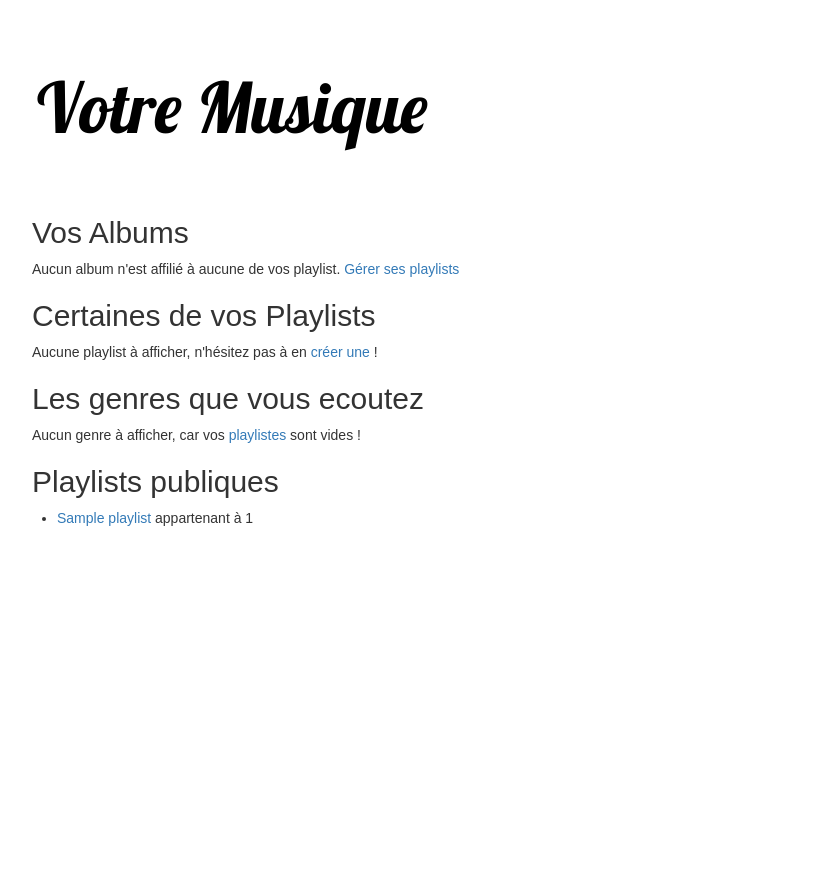
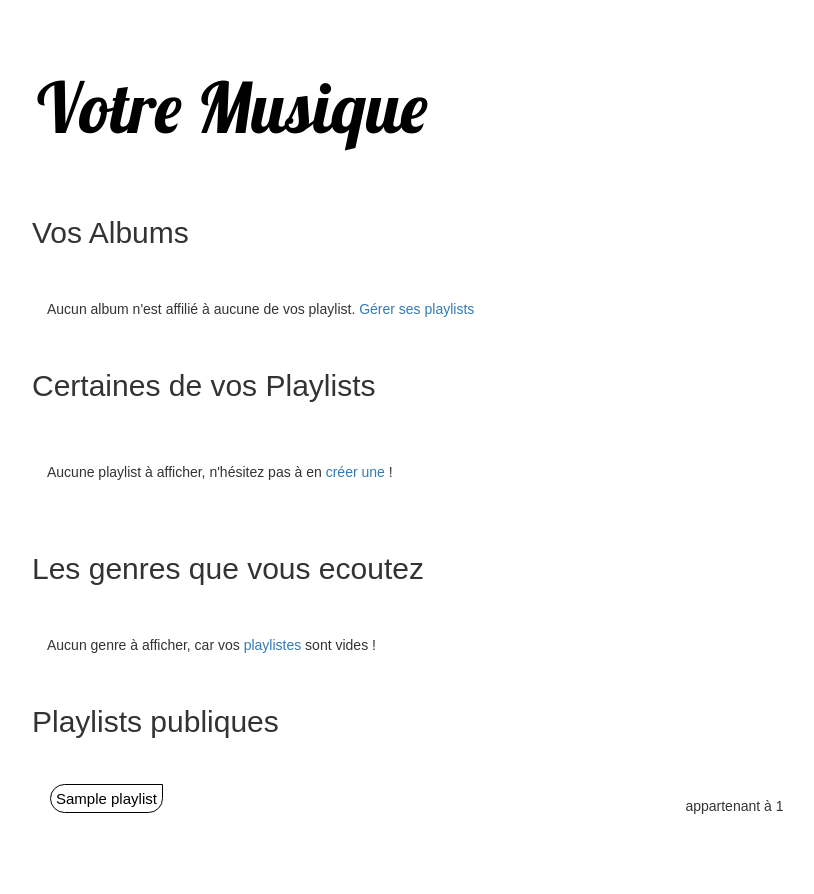
Before and after one commit to alexis-renard/musicManager, a Flask app: page / in a window 1280 px wide. Shown: the part 51-945 px from the top of the page, without its empty margins (53-867 px from the left). Before the commit the page ends 577 px from the top, so only its background shows below. Run offline with Flask 2, Linux system fonts and the light colour scheme; a user stored in the database is signed in; tables that the repository leaves empty hold one stand-in row (values such as "Sample post"); some libraries are stand-ins or nearby versions; some web fonts are replaced.

Commit message:
post-rendu fix final avant presentation

```diff
--- a/projet/static/css/home.css
+++ b/projet/static/css/home.css
@@ -122,6 +122,38 @@ a.blanc, a.blanc:hover{
     display: inline;
 }
 
+.contour_vertical{
+    font-size:15px;
+    margin:10px;
+    list-style-type:none;
+}
+
+.paddingtab{
+    padding:10px;
+}
+
+.table {
+    border-bottom:0px !important;
+}
+.table th, .table td {
+    border: 1px !important;
+}
+.fixed-table-container {
+    border:0px !important;
+}
+
+.contour_vertical>a{
+    text-decoration: none;
+    color: black;
+    border-style: solid;
+    border-width: 1px;span
+    border-color: : red;
+    padding : 5px;
+    border-bottom-left-radius: 15px;
+    border-bottom-right-radius: 15px;
+    border-top-left-radius: 15px;
+}
+
 .contour > a{
     text-decoration: none;
     color: black;
--- a/projet/templates/home.html
+++ b/projet/templates/home.html
@@ -10,7 +10,7 @@
         <!--Si l'user est authentifié -->
               <h2>{{ titleAlbums }}</h2>
               {% if albums_user %}
-                <div class="row carrousel_albums_playlists">
+                <div class="row carrousel_albums_playlists leger_margin">
 
                 {% for x in albums_user %}
                     <div class = "home-margin">
@@ -24,7 +24,7 @@
 
                 </div>
               {% else %}
-                <div class="row">
+                <div class="row leger_margin">
                   <div class="col-md-12">Aucun album n'est affilié à aucune de vos playlist. <a href ="{{ url_for('one_playlist') }}">Gérer ses playlists</a></div>
                 </div>
             {% endif %}
@@ -62,14 +62,14 @@
                 </div>
               {% endfor %}
             {% else %}
-                <div class="row">
+                <div class="row leger_margin">
                     <div class="col-md-12 centered">Aucune playlist à afficher, n'hésitez pas à en <a href ="{{ url_for('ajouter_playlist') }}">créer une</a> !</div>
                 </div>
             {% endif %}
           </div>
           </div>
             <h2>{{ titreGenre }}</h2>
-            <div class="row">
+            <div class="row leger_margin">
             {% if genre %}
             <div class="col-md-12 col-centered">
                 {% for g in genre %}
@@ -79,7 +79,7 @@
                 {% endfor %}
             </div>
             {% else %}
-                    <div class="col-md-12 centered">Aucun genre à afficher, car vos <a href ="{{ url_for('ajouter_playlist') }}"> playlistes </a> sont vides !</div>
+                    <div class="col-md-12 centered">Aucun genre à afficher, car vos <a href ="{{ url_for('one_playlist') }}"> playlistes </a> sont vides !</div>
             {% endif %}
           </div>
          {% else %}
@@ -103,15 +103,26 @@
         {% endif %}
         {% if playlist_publique %}
           <h2>Playlists publiques</h2>
-            <div class="row">
-                  <ul>
+            <div class="row leger_margin">
+              <table class="table">
                   {% for playlist in playlist_publique %}
-                      <li>
-                          <a href="{{ url_for('one_playlist', id=playlist.id) }}">{{ playlist.name }}</a> appartenant à {{ playlist.user_name }}
-                      </li>
+                      <tr>
+                          <td class="contour">
+                              <a href="{{ url_for('one_playlist', id=playlist.id) }}">{{ playlist.name }}</a>
+                          </td>
+                          {% if playlist.user_name != current_user.username %}
+                          <td>
+                              appartenant à {{ playlist.user_name }}
+                          </td>
+                          {% else %}
+                          <td>
+                              vous appartenant.
+                          </td>
+                          {% endif %}
+                      </tr>
                   {% endfor %}
-                  </ul>
-          </div>
+                </table>
+            </div>
         {% endif %}
     </div>
 {% endblock %}
```
Also changed, not shown: projet/templates/search.html (+32 -17 lines).
